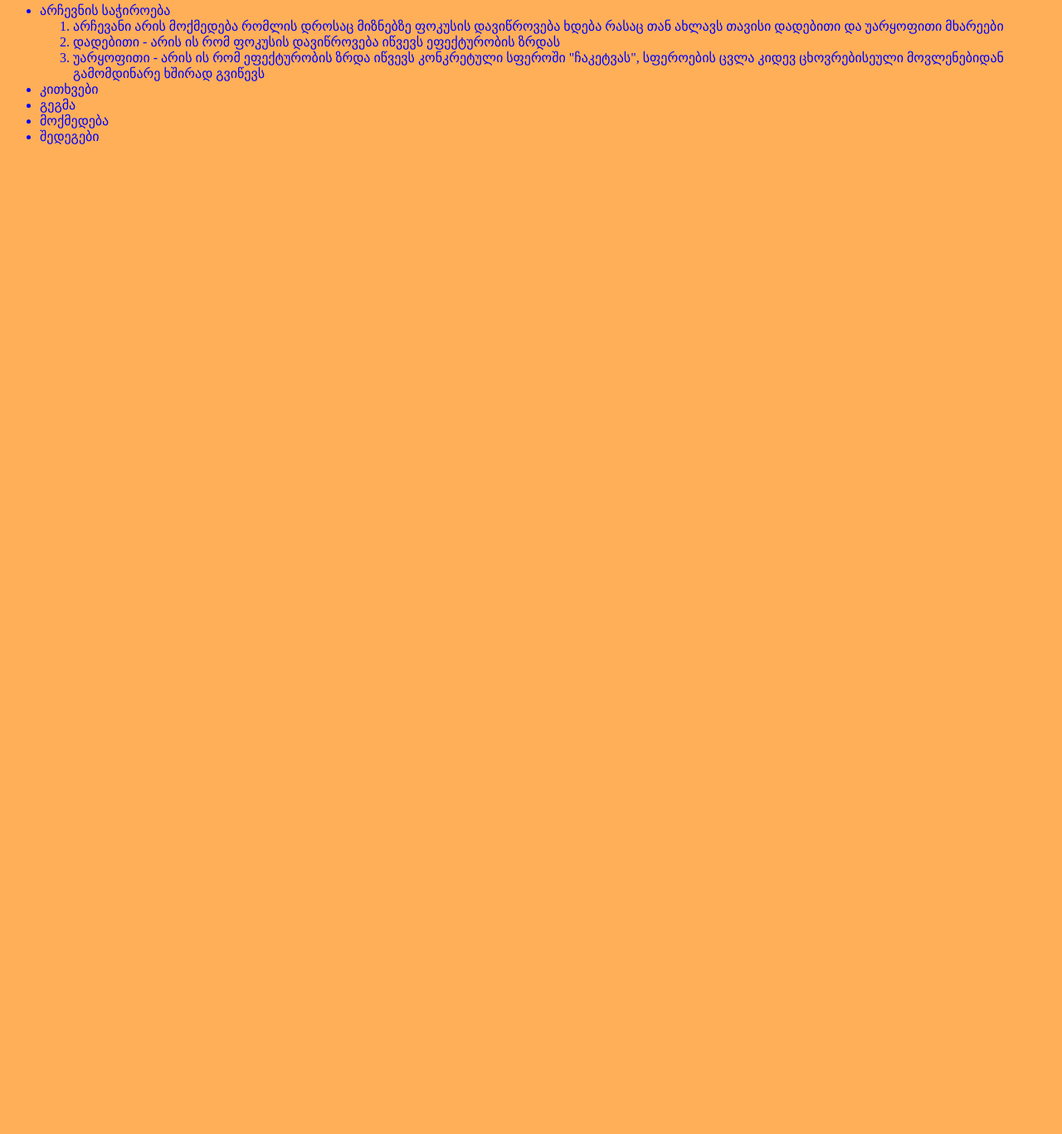
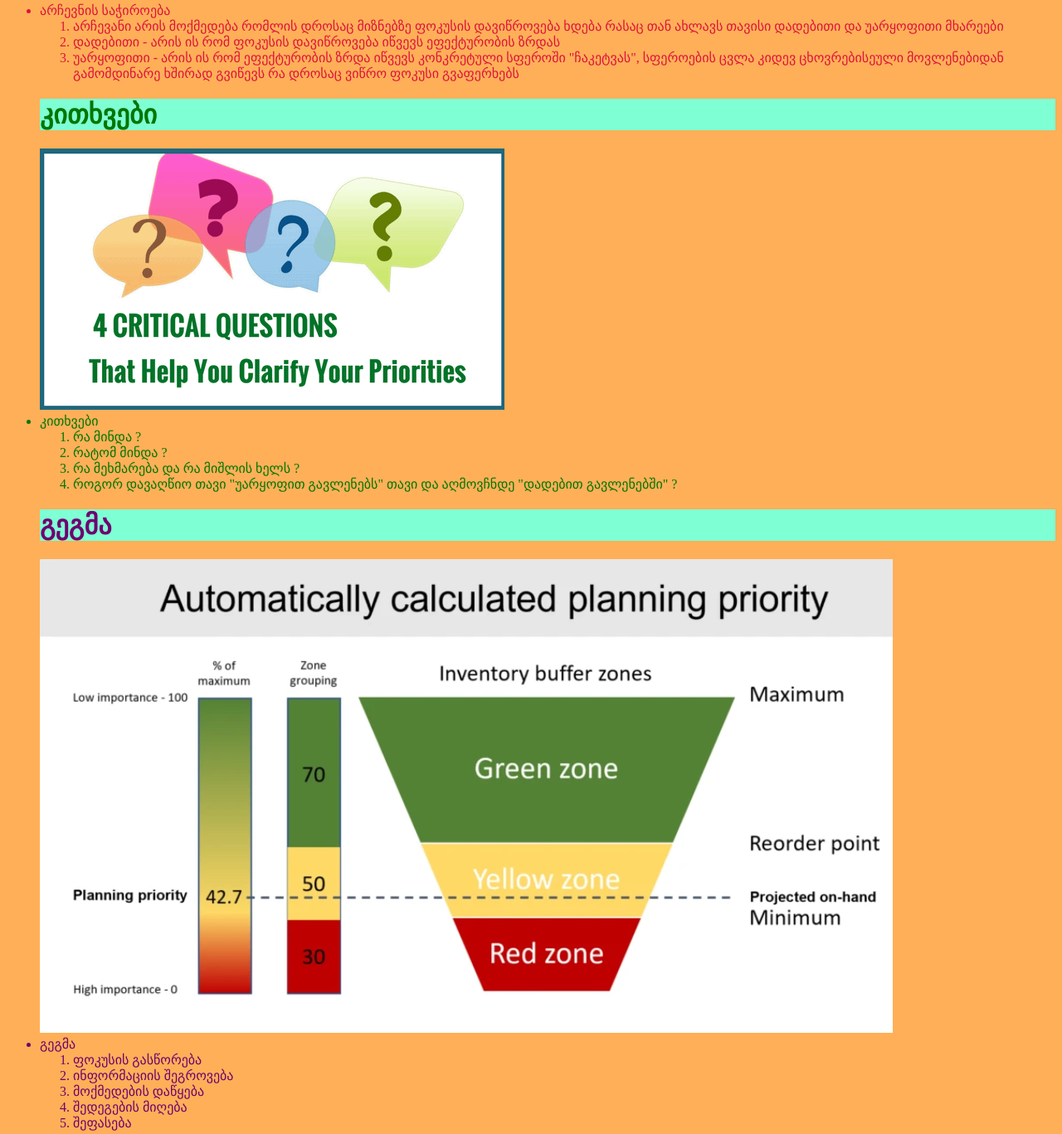
Before and after one commit to georgefoxx/homework, a plain HTML site: page day 2/index.html in a window 1280 px wide. Shown: the part 413-1780 px from the top of the page at 83% size. Before the commit the page ends 800 px from the top, so only its background shows below. Drawn offline with Linux system fonts and the light colour scheme.

Commit message:
add commit

```diff
--- a/day 2/index.html
+++ b/day 2/index.html
@@ -7,20 +7,39 @@
 </head>
 
 <body style="background-color: rgb(255, 175, 88);">
-    <h1 style="color: crimson;">არჩევანი</h1>
-    <img src="./images/crossroad.jpg" alt="crossroad">
+    <h1 style="color: crimson;background-color: aquamarine;">არჩევანი</h1>
+    <img src="./images/crossroad.jpg" alt="არჩევანი">
     <ul>
-       <li style="color: blue;">არჩევნის საჭიროება <ol>
+       <li style="color:crimson;">არჩევნის საჭიროება <ol>
         <li>არჩევანი არის მოქმედება რომლის დროსაც მიზნებზე ფოკუსის დავიწროვება ხდება რასაც თან ახლავს თავისი დადებითი და
             უარყოფითი მხარეები</li>
         <li>დადებითი - არის ის რომ ფოკუსის დავიწროვება იწვევს ეფექტურობის ზრდას</li>
         <li> უარყოფითი - არის ის რომ ეფექტურობის ზრდა იწვევს კონკრეტული სფეროში "ჩაკეტვას",
-              სფეროების ცვლა კიდევ ცხოვრებისეული მოვლენებიდან გამომდინარე ხშირად გვიწევს</li></ol></li>
-       <li style="color: blue;">კითხვები</li>
-       <li style="color: blue;">გეგმა</li>
-       <li style="color: blue;">მოქმედება</li>
-       <li style="color: blue;">შედეგები</li>
-    </ul>
+              სფეროების ცვლა კიდევ ცხოვრებისეული მოვლენებიდან გამომდინარე ხშირად გვიწევს
+              რა დროსაც ვიწრო ფოკუსი გვაფერხებს</li></ol></li>
+              <h1 style="color: rgb(2, 118, 2);background-color: aquamarine;">კითხვები</h1>
+              <img src="./images/3-Questions-1.png" alt="კითხვები">
+              <li style="color: rgb(2, 118, 2);">კითხვები<ol>
+                  <li>რა მინდა ?</li>
+                  <li>რატომ მინდა ?</li>
+                  <li>რა მეხმარება და რა მიშლის ხელს ?</li>
+                  <li>როგორ დავაღწიო თავი "უარყოფით გავლენებს" თავი და აღმოვჩნდე "დადებით გავლენებში" ?</li>
+                  </ol></li>
+
+                  <h1 style="color: rgb(111, 2, 111);background-color: aquamarine;">გეგმა</h1>
+                  <img src="./images/plan priority.png" alt="გეგმა">
+       <li style="color: rgb(111, 2, 111);">გეგმა<ol>
+        <li>ფოკუსის გასწორება</li>
+        <li>ინფორმაციის შეგროვება</li>
+        <li>მოქმედების დაწყება</li>
+        <li>შედეგების მიღება</li>
+        <li>შეფასება</li>
+        </ol></li>
+        </ul>
+
+
+
+
 
 
 
```
Also changed, not shown: day 2/images/3-Questions-1.png (added), day 2/images/plan priority.png (added).
